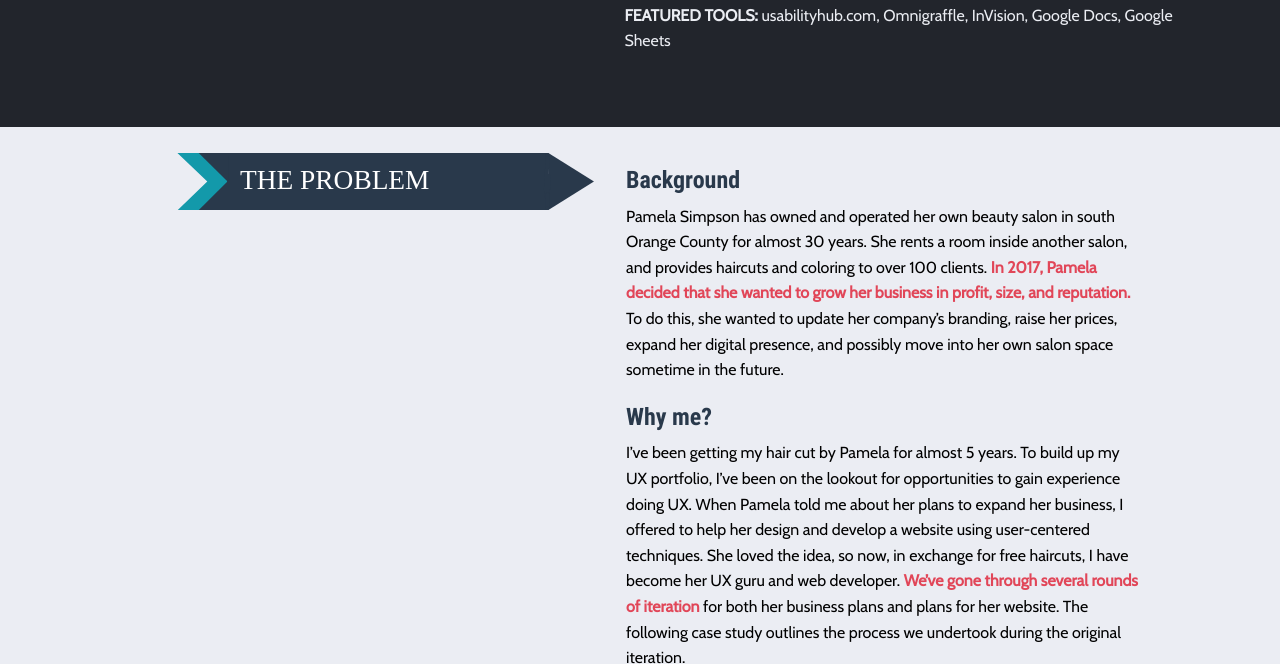
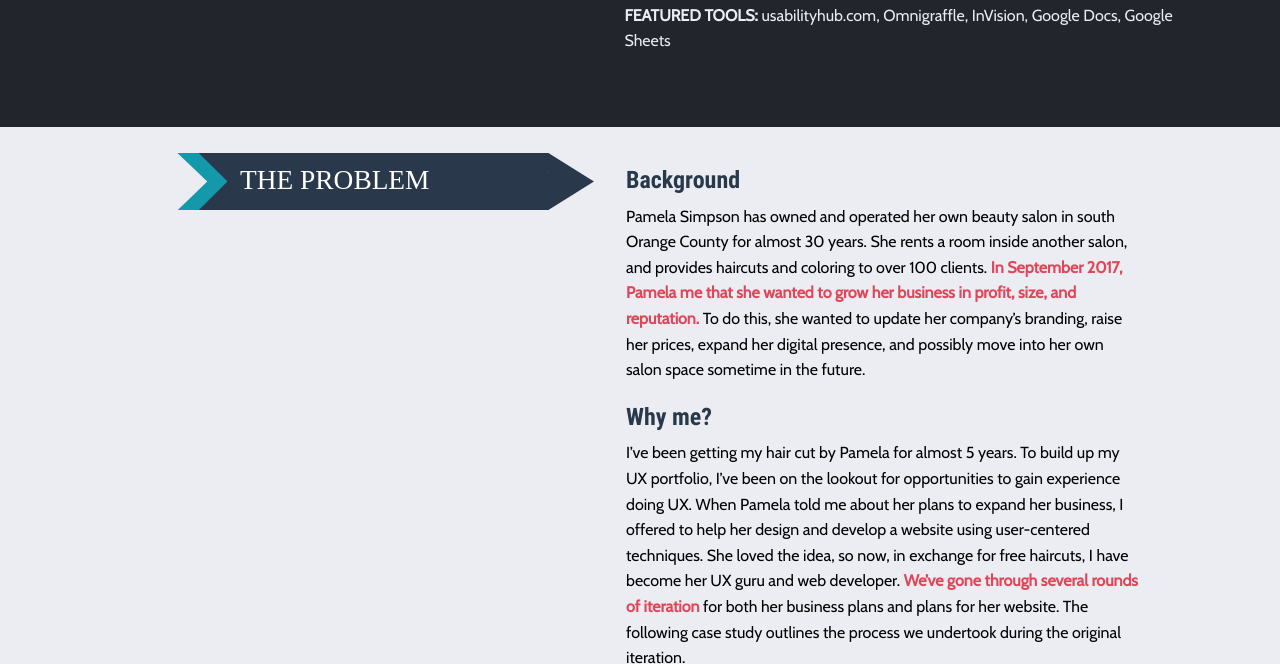
Before and after one commit to emeriwether/emeriwether.github.io, a Jekyll site: the page built from projectA.html, in a window 1280 px wide and 900 px high, scrolled down 695 px, cut to the strip 0-664 px from the top of the window. Built offline with Jekyll 4.4.1, drawn with Linux system fonts in a browser that asks for light colours.

Commit message:
ct prev comm

```diff
--- a/projectA.html
+++ b/projectA.html
@@ -31,7 +31,7 @@
     <!-- TEXT -->
     <div class="large-6 cell bodyText">
         <h5 class="text-left">Background</h5>
-        <p class="text-left">Pamela Simpson has owned and operated her own beauty salon in south Orange County for almost 30 years. She rents a room inside another salon, and provides haircuts and coloring to over 100 clients. <mark class="coralText boldText">In 2017, Pamela decided that she wanted to grow her business in profit, size, and reputation.</mark> To do this, she wanted to update her company’s branding, raise her prices, expand her digital presence, and possibly move into her own salon space sometime in the future.</p>
+        <p class="text-left">Pamela Simpson has owned and operated her own beauty salon in south Orange County for almost 30 years. She rents a room inside another salon, and provides haircuts and coloring to over 100 clients. <mark class="coralText boldText">In September 2017, Pamela me that she wanted to grow her business in profit, size, and reputation.</mark> To do this, she wanted to update her company’s branding, raise her prices, expand her digital presence, and possibly move into her own salon space sometime in the future.</p>
         <h5 class="text-left">Why me?</h5>
         <p class="text-left">I’ve been getting my hair cut by Pamela for almost 5 years. To build up my UX portfolio, I’ve been on the lookout for opportunities to gain experience doing UX. When Pamela told me about her plans to expand her business, I offered to help her design and develop a website using user-centered techniques. She loved the idea, so now, in exchange for free haircuts, I have become her UX guru and web developer. <mark class="coralText boldText">We’ve gone through several rounds of iteration</mark> for both her business plans and plans for her website. The following case study outlines the process we undertook during the original iteration. </p>
     </div>
```
